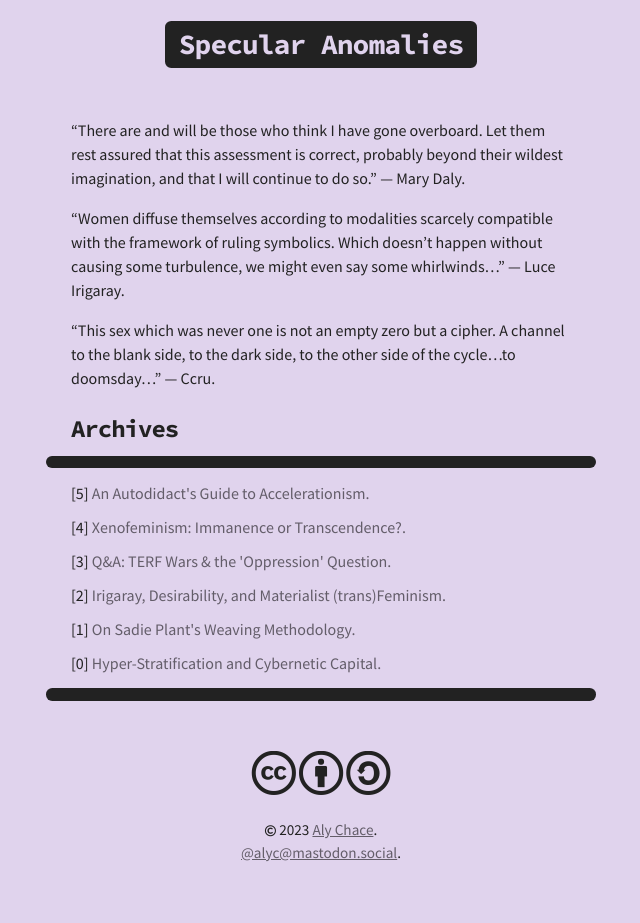
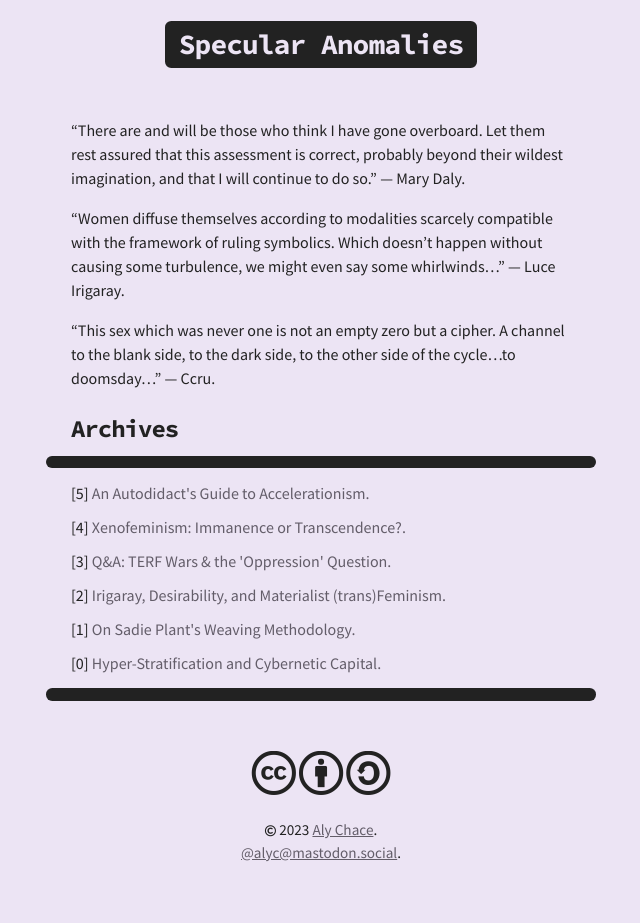
Before and after one commit to alychace/distort.jp, a Jekyll site: the page built from index.md, in a window 1280 px wide. Shown: the whole page, without its empty margins (319-959 px from the left). Built offline with Jekyll 4.4.1, drawn with Linux system fonts in a browser that asks for light colours; nearby versions of some CDN libraries.

Commit message:
improved light mode contrast

```diff
--- a/_sass/_variables.scss
+++ b/_sass/_variables.scss
@@ -5,7 +5,7 @@ $light-color: #d8eae2;
 $white: #eff2f2;
 
 $accent-color: #706976;
-$light-color: #e0d3ed;
+$light-color: #ece4f4;
 
 $font-family: 'Source Sans Pro', sans-serif;
 $line-height: 1.5 !default;
```
